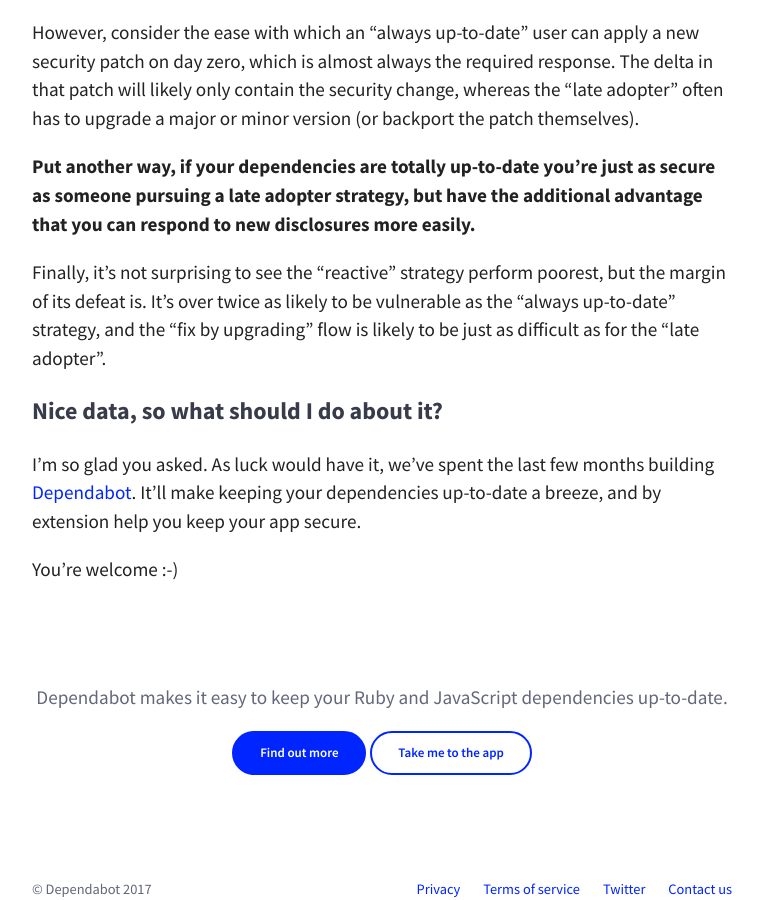
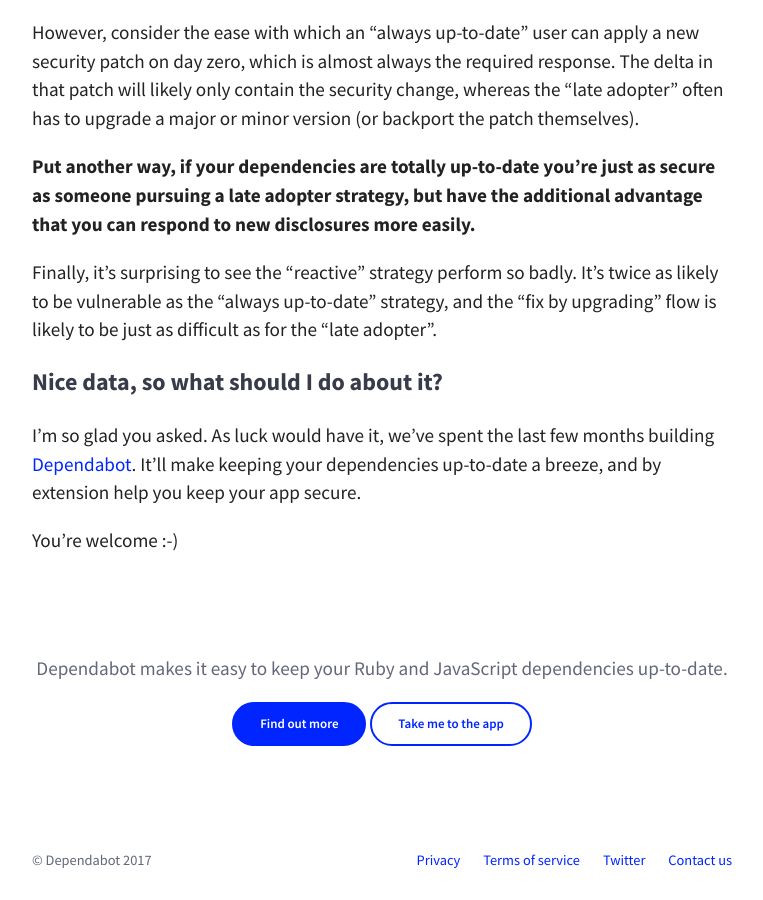
Before and after one commit to desenvolvedorIcotrade/App.bot, a Jekyll site: the page built from blog/_posts/2017-05-26-the-latest-dependency-version-is-probably-the-most-secure.md, in a window 1280 px wide and 900 px high, scrolled down 2948 px. Shown: the whole window, without its empty margins (258-1021 px from the left). Built offline with Jekyll 4.4.1, drawn with Linux system fonts in a browser that asks for light colours; nearby versions of some CDN libraries.

Commit message:
Wordsmith

```diff
--- a/blog/_posts/2017-05-26-the-latest-dependency-version-is-probably-the-most-secure.md
+++ b/blog/_posts/2017-05-26-the-latest-dependency-version-is-probably-the-most-secure.md
@@ -67,7 +67,7 @@
 
 **Put another way, if your dependencies are totally up-to-date you’re just as secure as someone pursuing a late adopter strategy, but have the additional advantage that you can respond to new disclosures more easily.**
 
-Finally, it’s not surprising to see the “reactive” strategy perform poorest, but the margin of its defeat is. It’s over twice as likely to be vulnerable as the “always up-to-date” strategy, and the “fix by upgrading” flow is likely to be just as difficult as for the “late adopter”.
+Finally, it's surprising to see the “reactive” strategy perform so badly. It’s twice as likely to be vulnerable as the “always up-to-date” strategy, and the “fix by upgrading” flow is likely to be just as difficult as for the “late adopter”.
 
 ### Nice data, so what should I do about it?
 
```
